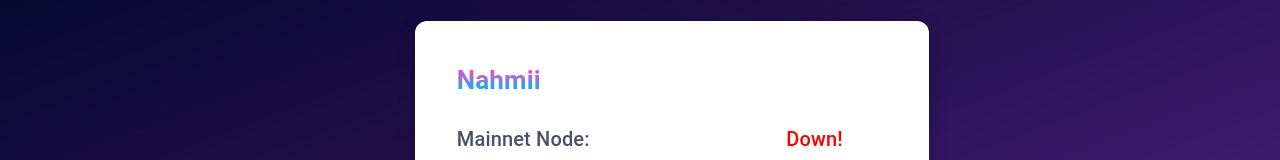
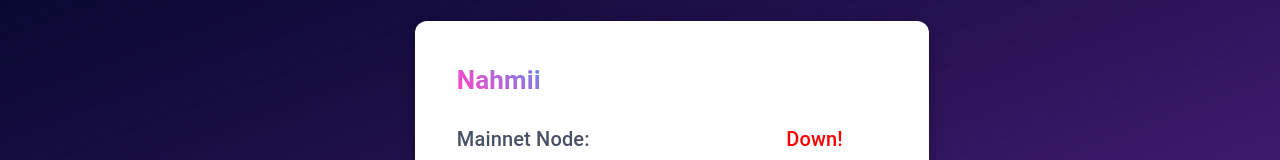
Before and after one commit to nahmii-community/status, a SvelteKit app: page / in a window 1280 px wide. Shown: the part 139-299 px from the top of the page. Built offline with nearby package versions, Linux system fonts and the light colour scheme; no server answers.

Commit message:
Rotate title gradient.

```diff
--- a/src/routes/index.svelte
+++ b/src/routes/index.svelte
@@ -161,7 +161,7 @@
 
 	/* Nahmii Status title */
 	.status_title {
-		background: -webkit-linear-gradient(#FF44C9, #00B8FA);
+		background: -webkit-linear-gradient(45deg,#FF44C9 0%, #00B8FA 100%);
 		background-clip: unset;
 		-webkit-background-clip: text;
 		-webkit-text-fill-color: transparent;
```
